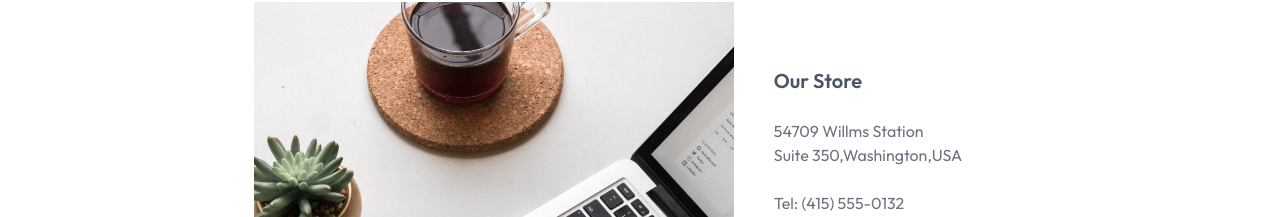
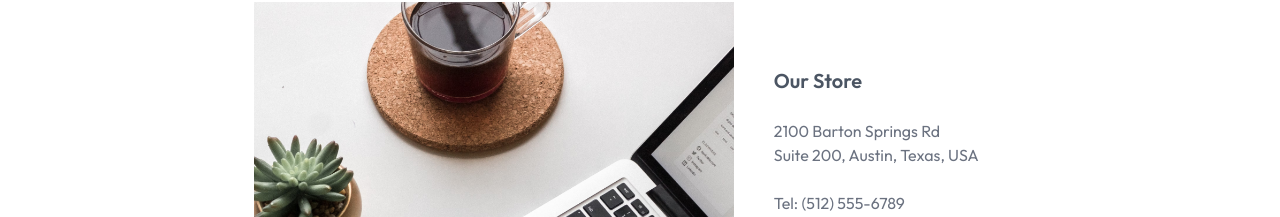
Before and after one commit to PachaiyappanV/Velora, a React (Vite) app in the folder client/: page /contact in a window 1280 px wide. Shown: the part 188-405 px from the top of the page. Built offline with nearby package versions, Linux system fonts and the light colour scheme; no server answers.

Commit message:
chore(client): update contact info in contact page

```diff
--- a/client/src/pages/Contact.jsx
+++ b/client/src/pages/Contact.jsx
@@ -17,12 +17,13 @@ const Contact = () => {
         <div className="flex flex-col justify-center items-start gap-6">
           <p className="font-semibold text-xl text-gray-600">Our Store</p>
           <p className="text-gray-500">
-            54709 Willms Station <br />
-            Suite 350,Washington,USA
+            2100 Barton Springs Rd <br />
+            Suite 200, Austin, Texas, USA
           </p>
           <p className="text-gray-500">
-            Tel: (415) 555-0132 <br /> Email:admin@forever.com
+            Tel: (512) 555-6789 <br /> Email: admin@velora.com
           </p>
+
           <p className="font-semibold text-xl text-gray-600">
             {" "}
             Careers at Forever
```
